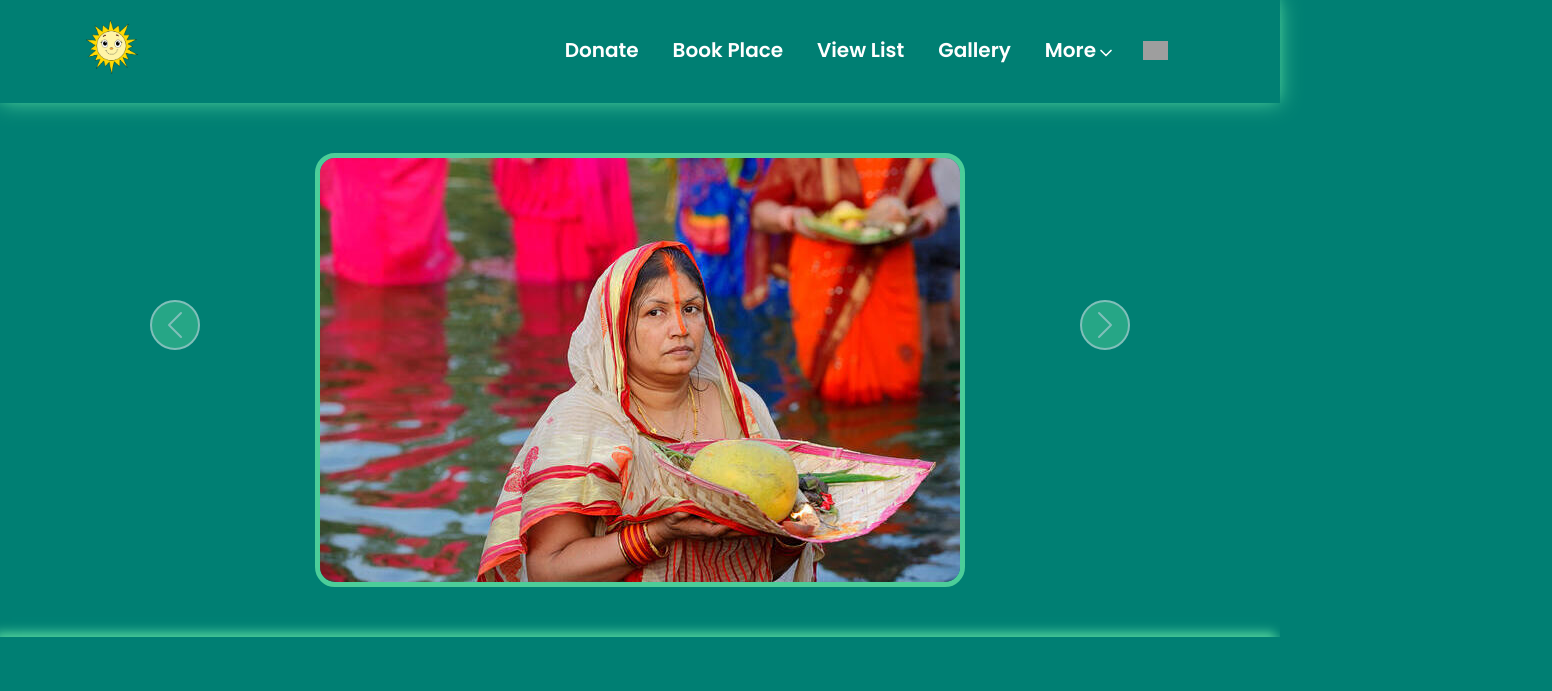
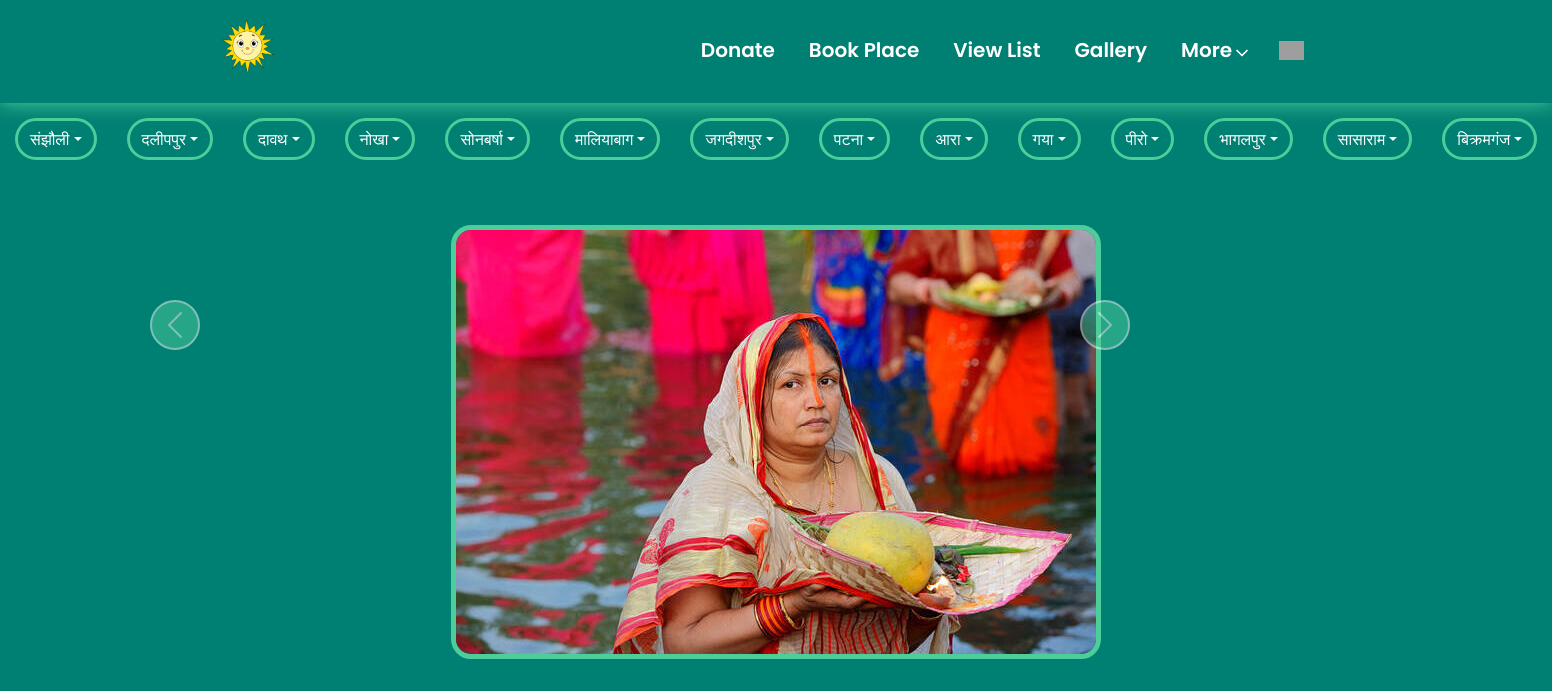
Before and after one commit to shudhgarib/wms, a React (Create React App) app in the folder frontend/: page / in a window 1280 px wide. Shown: the top 691 px of the page, 1552 px wide, since content can reach past the window. Built offline with nearby package versions, Linux system fonts and the light colour scheme; grey boxes are pictures that could not be loaded; a web font is replaced by a local one.

Commit message:
dragable dropdown added

```diff
--- a/frontend/src/App.js
+++ b/frontend/src/App.js
@@ -1,7 +1,6 @@
 import React from "react";
 import "./App.css";
 // import "bootstrap/dist/css/bootstrap.min.css";
-
 import {BrowserRouter as Router, Route, Routes} from "react-router-dom";
 import Donate from "./components/Pages/Donate";
 import Home from "./components/Pages/Home";
--- a/frontend/src/components/Pages/Donate.js
+++ b/frontend/src/components/Pages/Donate.js
@@ -40,43 +40,10 @@ export const Donate = () => {
                 name="username"
                 className="form-control"
                 id="username"
-                placeholder="Username"
+                placeholder="Full Name"
                 required
               />
             </div>
-          </div>
-          <div className="Inputs">
-            {/*start registration code */}
-            {action === "Register" ? (
-              <div className={styles.input_box}>
-                <input
-                  type="text"
-                  name="fName"
-                  className="form-control"
-                  id="fName"
-                  placeholder="Enter First Name"
-                  required
-                />
-              </div>
-            ) : (
-              <div></div>
-            )}
-          </div>
-          <div className="Inputs">
-            {action === "Register" ? (
-              <div className={styles.input_box}>
-                <input
-                  type="text"
-                  name="lName"
-                  className="form-control"
-                  id="lName"
-                  placeholder="Last Name"
-                  required
-                />
-              </div>
-            ) : (
-              <div></div>
-            )}
           </div>
           <div className="Inputs">
             {action === "Register" ? (
@@ -115,11 +82,11 @@ export const Donate = () => {
             {action === "Register" ? (
               <div className={styles.input_box}>
                 <input
-                  type="text"
-                  name="details"
+                  type="file"
+                  name="imageUpload"
                   className="form-control"
-                  id="details"
-                  placeholder="Address"
+                  id="imageUpload"
+                  placeholder="Upload image"
                   required
                 />
               </div>
--- a/frontend/src/components/Pages/Home.jsx
+++ b/frontend/src/components/Pages/Home.jsx
@@ -1,5 +1,6 @@
 import React, {useState} from "react";
 import WelcomeText from "./Subpage/WelcomeText";
+import Options from "../menu/Options";
 <link rel="preconnect" href="https://fonts.googleapis.com"></link>;
 // import ParticleRing from "./Subpage/ParticleRing";
 const images = [
@@ -26,6 +27,9 @@ export const Home = () => {
   };
   return (
     <>
+      <div className="dragable-dropdown">
+        <Options />
+      </div>
       <div
         className="container"
         style={{
@@ -117,7 +121,6 @@ export const Home = () => {
           </div>
         </div>
       </div>
-
       <div
         className="first_main"
         style={{
@@ -158,7 +161,6 @@ export const Home = () => {
           </h1>
         </div>
       </div>
-
       {/*
       <div className="second_main">
         <ParticleRing />
--- a/frontend/src/components/Pages/View_list.js
+++ b/frontend/src/components/Pages/View_list.js
@@ -13,10 +13,11 @@ const View_list = () => {
       .catch((err) => console.log(err));
   }, []);
 
-  // Filter data based on the search query
+  // search bar code start
   const filteredData = data.filter((item) =>
     item.name.toLowerCase().includes(searchQuery.toLowerCase())
   );
+  // search bar code end
 
   return (
     <>
--- /dev/null
+++ b/frontend/src/components/menu/Options.jsx
@@ -0,0 +1,199 @@
+import React from "react";
+import Dropdown from "react-bootstrap/Dropdown";
+
+function CustomDropdown({title, items}) {
+  return (
+    <Dropdown
+      data-bs-theme="dark"
+      style={{
+        margin: "15px",
+      }}>
+      <Dropdown.Toggle
+        id={`dropdown-button-${title}`}
+        variant="secondary"
+        style={{
+          backgroundColor: "#007F73",
+          border: "3px solid #4CCD99",
+          borderRadius: "50px",
+        }}>
+        {title}
+      </Dropdown.Toggle>
+
+      <Dropdown.Menu style={{textAlign: "center"}}>
+        {items.map((item, index) => (
+          <Dropdown.Item key={index} href={item.href} active={item.active}>
+            {item.label}
+          </Dropdown.Item>
+        ))}
+      </Dropdown.Menu>
+    </Dropdown>
+  );
+}
+
+function Options() {
+  const dropdownData = [
+    // संझौली
+    {
+      title: "संझौली",
+      items: [
+        {label: "छठ पूजा", href: "#/action-1", active: true},
+        {label: "दुर्गा पूजा", href: "#/action-2"},
+        {label: "राम नवमी", href: "#/action-3"},
+        {label: "साईं पूजा", href: "#/action-4"},
+      ],
+    },
+    // दलीपपुर
+    {
+      title: "दलीपपुर",
+      items: [
+        {label: "छठ पूजा", href: "#/action-1", active: true},
+        {label: "दुर्गा पूजा", href: "#/action-2"},
+        {label: "राम नवमी", href: "#/action-3"},
+        {label: "साईं पूजा", href: "#/action-4"},
+      ],
+    },
+    // दावथ
+    {
+      title: "दावथ",
+      items: [
+        {label: "छठ पूजा", href: "#/action-1", active: true},
+        {label: "दुर्गा पूजा", href: "#/action-2"},
+        {label: "राम नवमी", href: "#/action-3"},
+        {label: "साईं पूजा", href: "#/action-4"},
+      ],
+    },
+    // नोखा
+    {
+      title: "नोखा",
+      items: [
+        {label: "छठ पूजा", href: "#/action-1", active: true},
+        {label: "दुर्गा पूजा", href: "#/action-2"},
+        {label: "राम नवमी", href: "#/action-3"},
+        {label: "साईं पूजा", href: "#/action-4"},
+      ],
+    },
+    // सोनबर्षा
+    {
+      title: "सोनबर्षा",
+      items: [
+        {label: "छठ पूजा", href: "#/action-1", active: true},
+        {label: "दुर्गा पूजा", href: "#/action-2"},
+        {label: "राम नवमी", href: "#/action-3"},
+        {label: "साईं पूजा", href: "#/action-4"},
+      ],
+    },
+    // मालियाबाग
+    {
+      title: "मालियाबाग",
+      items: [
+        {label: "छठ पूजा", href: "#/action-1", active: true},
+        {label: "दुर्गा पूजा", href: "#/action-2"},
+        {label: "राम नवमी", href: "#/action-3"},
+        {label: "साईं पूजा", href: "#/action-4"},
+      ],
+    },
+    // जगदीशपुर
+    {
+      title: "जगदीशपुर",
+      items: [
+        {label: "छठ पूजा", href: "#/action-1", active: true},
+        {label: "दुर्गा पूजा", href: "#/action-2"},
+        {label: "राम नवमी", href: "#/action-3"},
+        {label: "साईं पूजा", href: "#/action-4"},
+      ],
+    },
+    // पटना
+    {
+      title: "पटना",
+      items: [
+        {label: "छठ पूजा", href: "#/action-1", active: true},
+        {label: "दुर्गा पूजा", href: "#/action-2"},
+        {label: "राम नवमी", href: "#/action-3"},
+        {label: "साईं पूजा", href: "#/action-4"},
+      ],
+    },
+    // आरा
+    {
+      title: "आरा",
+      items: [
+        {label: "छठ पूजा", href: "#/action-1", active: true},
+        {label: "दुर्गा पूजा", href: "#/action-2"},
+        {label: "राम नवमी", href: "#/action-3"},
+        {label: "साईं पूजा", href: "#/action-4"},
+      ],
+    },
+    // गया
+    {
+      title: "गया",
+      items: [
+        {label: "छठ पूजा", href: "#/action-1", active: true},
+        {label: "दुर्गा पूजा", href: "#/action-2"},
+        {label: "राम नवमी", href: "#/action-3"},
+        {label: "साईं पूजा", href: "#/action-4"},
+      ],
+    },
+    // पीरो
+    {
+      title: "पीरो",
+      items: [
+        {label: "छठ पूजा", href: "#/action-1", active: true},
+        {label: "दुर्गा पूजा", href: "#/action-2"},
+        {label: "राम नवमी", href: "#/action-3"},
+        {label: "साईं पूजा", href: "#/action-4"},
+      ],
+    },
+    // भागलपुर
+    {
+      title: "भागलपुर",
+      items: [
+        {label: "छठ पूजा", href: "#/action-1", active: true},
+        {label: "दुर्गा पूजा", href: "#/action-2"},
+        {label: "राम नवमी", href: "#/action-3"},
+        {label: "साईं पूजा", href: "#/action-4"},
+      ],
+    },
+    // सासाराम
+    {
+      title: "सासाराम",
+      items: [
+        {label: "छठ पूजा", href: "#/action-1", active: true},
+        {label: "दुर्गा पूजा", href: "#/action-2"},
+        {label: "राम नवमी", href: "#/action-3"},
+        {label: "साईं पूजा", href: "#/action-4"},
+      ],
+    },
+    // बिक्रमगंज
+    {
+      title: "बिक्रमगंज",
+      items: [
+        {label: "छठ पूजा", href: "#/action-1", active: true},
+        {label: "दुर्गा पूजा", href: "#/action-2"},
+        {label: "राम नवमी", href: "#/action-3"},
+        {label: "साईं पूजा", href: "#/action-4"},
+      ],
+    },
+  ];
+
+  return (
+    <>
+      <div
+        className="dropdown-list"
+        style={{
+          display: "flex",
+          overflow: "auto",
+        }}>
+        {dropdownData.map((dropdown, index) => (
+          <div className="Item" style={{}}>
+            <CustomDropdown
+              key={index}
+              title={dropdown.title}
+              items={dropdown.items}
+            />
+          </div>
+        ))}
+      </div>
+    </>
+  );
+}
+
+export default Options;
```
Also changed, not shown: 2 other files (tests, documents, lock files or other folders).
